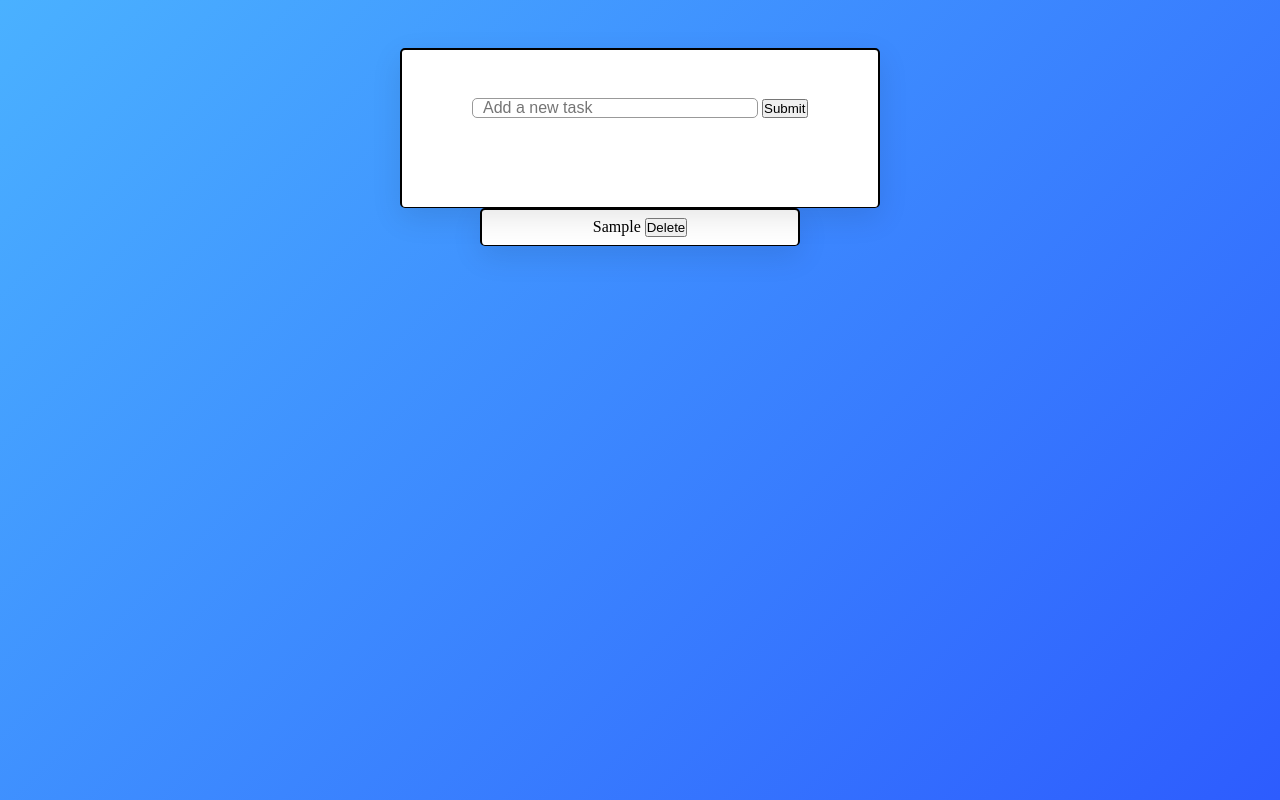
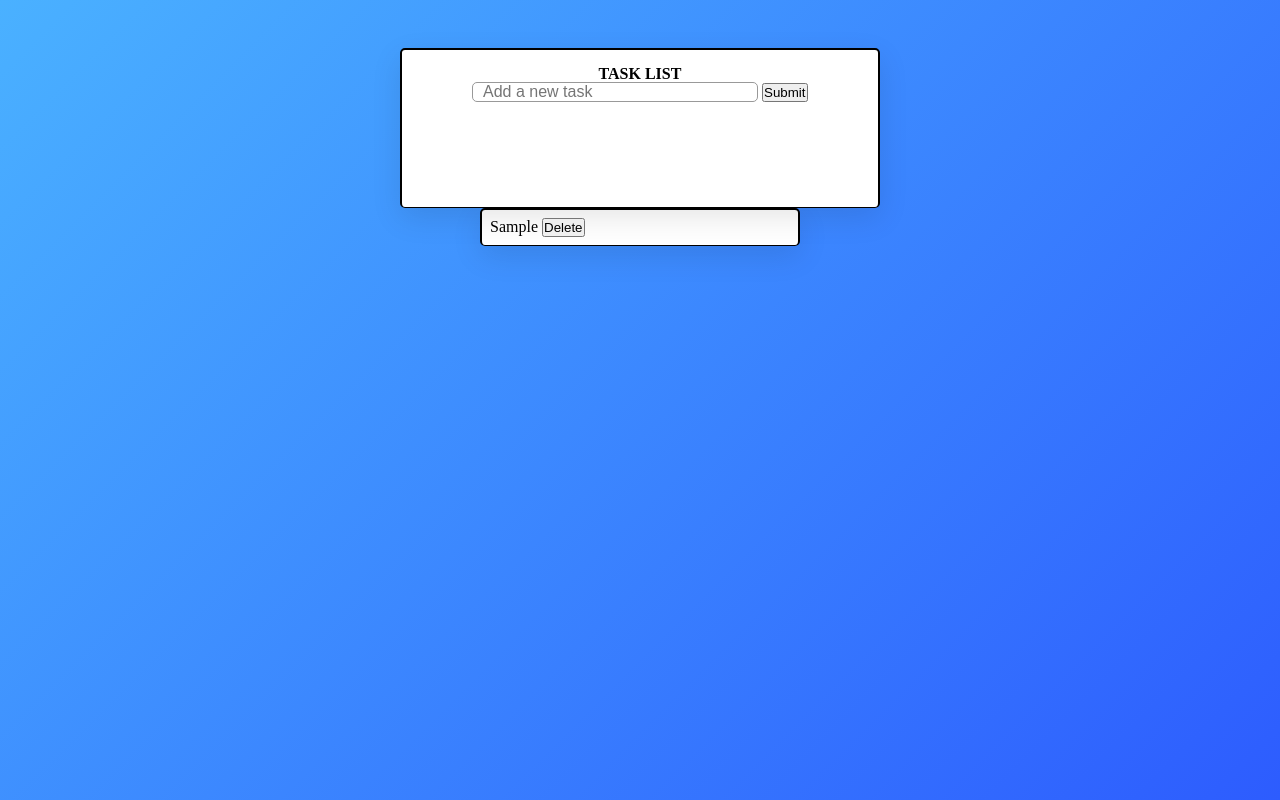
Before and after one commit to LorenzoAluigi/U1_W3_D3, a plain HTML site: page index.html in a window 1280 px wide. Both pictures are taken after typing "Sample" into the empty fields and a click on the input 784 px from the left and 108 px from the top of the page. Drawn offline with Linux system fonts and the light colour scheme.

Commit message:
css da boomer!

```diff
--- a/index.html
+++ b/index.html
@@ -14,7 +14,8 @@
   </head>
   <body>
     <div class="container">
-      <div id="task-imput">
+      <div id="task-input">
+        <h1>TASK LIST</h1>
         <form id="form">
           <!-- <i class="fas fa-keyboard" style="color: #505153"></i> -->
           <label for="new-task"></label>
--- a/style/style.css
+++ b/style/style.css
@@ -17,17 +17,21 @@ body {
     padding-top: 3em;
   }
 
-  #task-imput {
+  #task-input {
   display: inline-block;
   height: 10em;
   width: 30em;
   text-align: center;
   background-color: white;
-  padding: 3em 0 0 0 ;
+  padding: 1em 0 0 0 ;
   border: solid 2px ;
   border-radius: 5px;
   box-shadow: 0 10px 30px rgba(0,0,0,0.1);
   border-bottom: solid 1px;
+  }
+
+  #task-input h1 {
+    font-weight: bold;
   }
 
   #new-task {
@@ -54,9 +58,9 @@ body {
   margin-left: auto;
   margin-right: auto;
   width: 20em;
-  text-align: center;
+  text-align: left;
   background-color: white;
-  padding: 0.5em 0 0.5em 0 ;
+  padding: 0.5em 0 0.5em 0.5em ;
   border: solid 2px ;
   border-radius: 5px;
   box-shadow: 0 10px 30px rgba(0,0,0,0.1);
```
